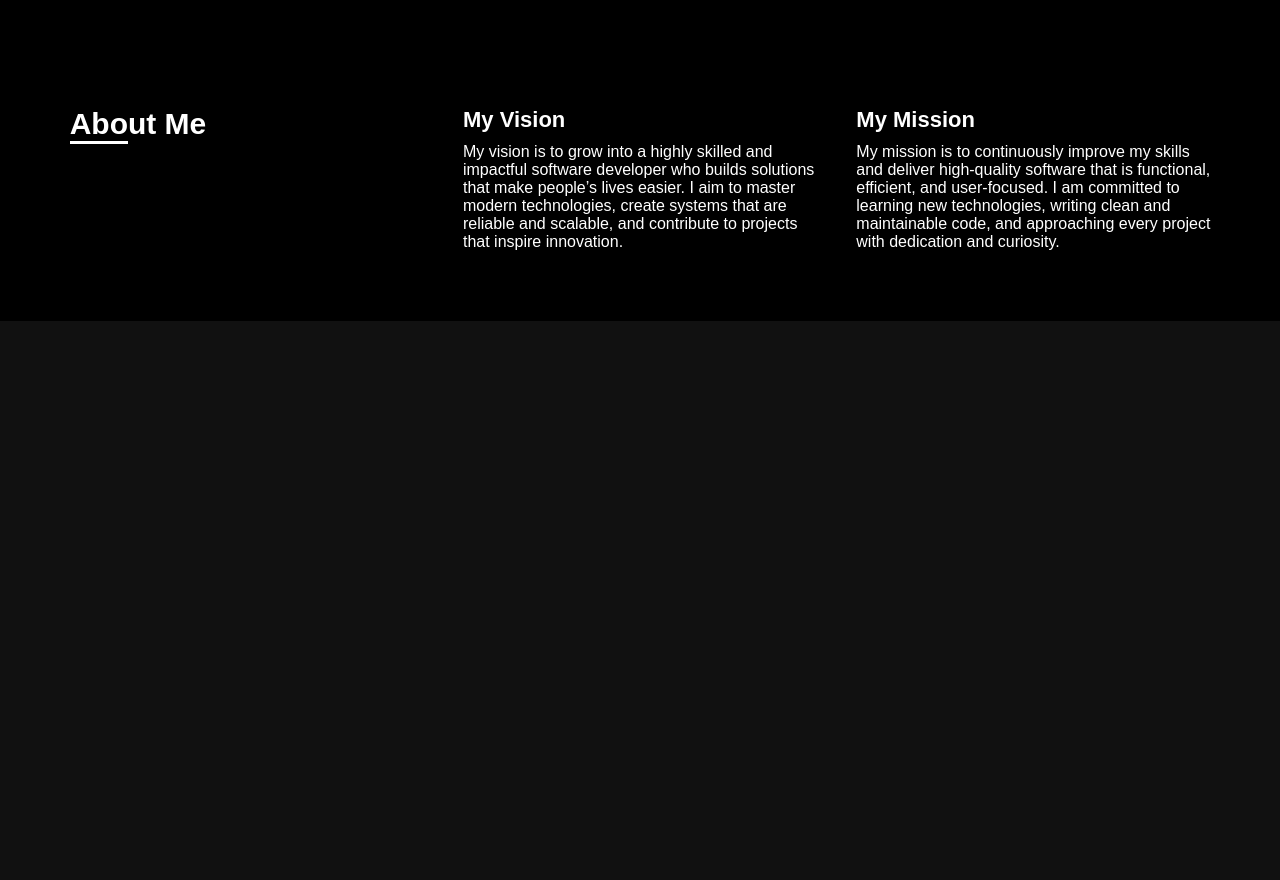
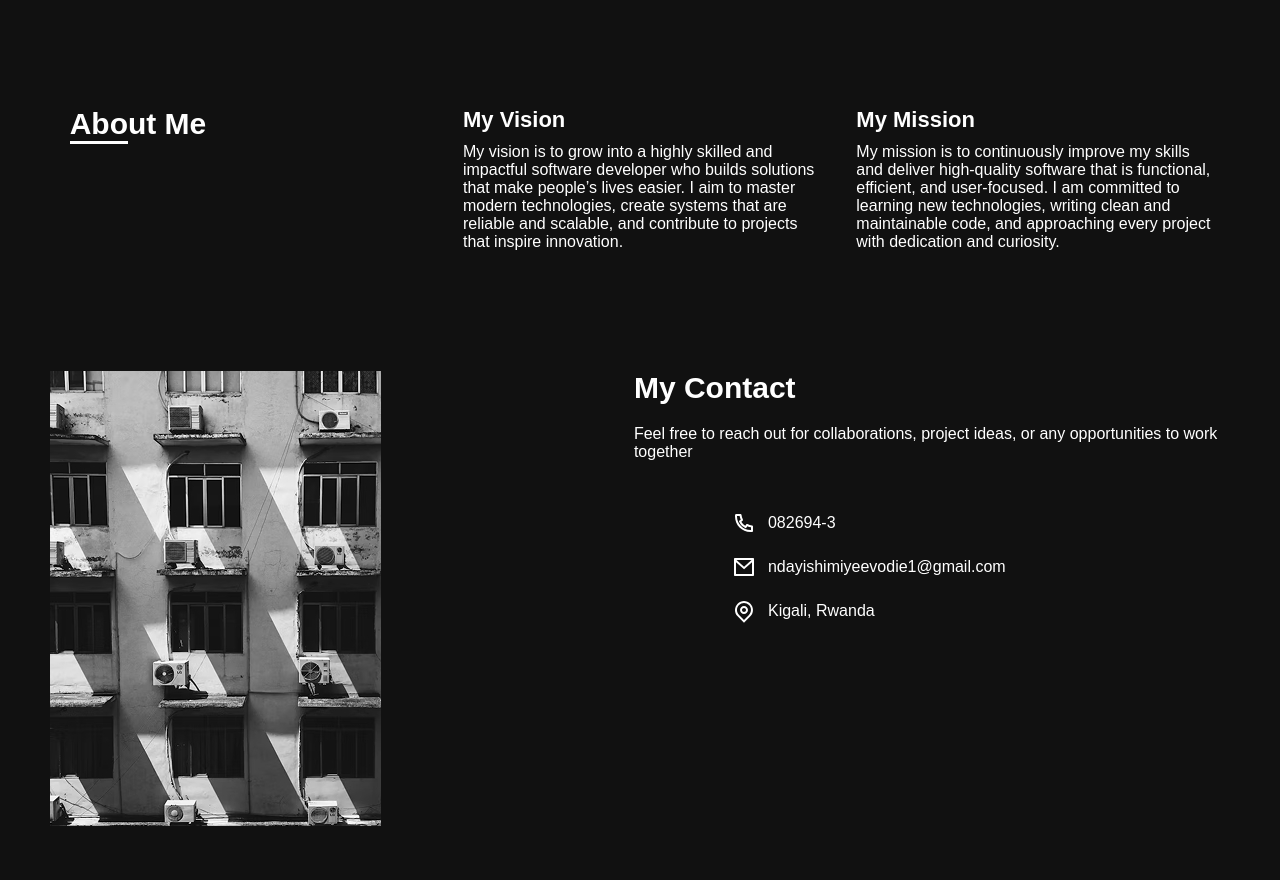
Before and after one commit to Evodie-nday/portofolio, a plain HTML site: page index.html in a window 1280 px wide. Shown: the part 1407-2287 px from the top of the page. Before the commit the page ends 1728 px from the top, so only its background shows below. Drawn offline with Linux system fonts and the light colour scheme.

Commit message:
contact section

```diff
--- a/CSS/style.css
+++ b/CSS/style.css
@@ -97,7 +97,7 @@ body{
 
 .projects-section{
   padding: 60px 40px;
-  background-color: black;
+  background-color: #111;
   color: white;
 }
 
@@ -164,7 +164,7 @@ body{
 }
 
 .about-section{
-  background-color: black;
+  background-color: #111;
   padding: 50px;
 }
 
@@ -219,3 +219,37 @@ body{
   margin-top: 0;
   margin-bottom: 20px;
 }
+.contact-section{
+  padding: 50px;
+}
+.contact-flex{
+  display: flex;
+  gap: 40px;
+}
+.contact-image{
+  width: 50%;
+}
+.contact-text h2{
+  margin-bottom: 20px;
+  font-size: 30px;
+}
+.contact-text p{
+  font-size: 16px;
+}
+
+ .contact-section2{
+  padding: 50px;
+ }
+ .contact-card{
+  display: flex;
+  flex-direction: column;
+  gap: 20px;
+  max-width: 400px;
+  align-items: flex-start;
+  margin: 0 auto;
+ }
+ .contact-item{
+  display: flex;
+  align-items: center;
+  gap: 12px;
+ }
--- a/index.html
+++ b/index.html
@@ -93,15 +93,48 @@
       </div>
       <div class="about-mission">
         <h3>My Mission</h3>
-        <p>My mission is to continuously improve my skills and deliver high-quality software that is functional, efficient, and user-focused. I am committed to learning new technologies, writing clean and maintainable code, and approaching every project with dedication and curiosity.</p>
+        <p>My mission is to continuously improve my skills and deliver high-quality software that is functional,
+          efficient, and user-focused. I am committed to learning new technologies, writing clean and maintainable code,
+          and approaching every project with dedication and curiosity.</p>
 
       </div>
     </div>
   </section>
+  <section class="contact-section">
+    <div class="contact-flex">
+      <div class="contact-image">
+        <img src="./images/image7.jpg" alt="image picture">
+      </div>
+      <div class="contact-text">
+        <h2>My Contact</h2>
+        <p>Feel free to reach out for collaborations, project ideas, or any opportunities to work together</p>
 
+          <section class="contact-section2">
+            <div class="contact-card">
+              <div class="contact-item"><svg class="icon" xmlns="http://www.w3.org/2000/svg" viewBox="0 0 24 24"
+                  width="24" height="24" fill="currentColor">
+                  <path
+                    d="M9.36556 10.6821C10.302 12.3288 11.6712 13.698 13.3179 14.6344L14.2024 13.3961C14.4965 12.9845 15.0516 12.8573 15.4956 13.0998C16.9024 13.8683 18.4571 14.3353 20.0789 14.4637C20.599 14.5049 21 14.9389 21 15.4606V19.9234C21 20.4361 20.6122 20.8657 20.1022 20.9181C19.5723 20.9726 19.0377 21 18.5 21C9.93959 21 3 14.0604 3 5.5C3 4.96227 3.02742 4.42771 3.08189 3.89776C3.1343 3.38775 3.56394 3 4.07665 3H8.53942C9.0611 3 9.49513 3.40104 9.5363 3.92109C9.66467 5.54288 10.1317 7.09764 10.9002 8.50444C11.1427 8.9484 11.0155 9.50354 10.6039 9.79757L9.36556 10.6821ZM6.84425 10.0252L8.7442 8.66809C8.20547 7.50514 7.83628 6.27183 7.64727 5H5.00907C5.00303 5.16632 5 5.333 5 5.5C5 12.9558 11.0442 19 18.5 19C18.667 19 18.8337 18.997 19 18.9909V16.3527C17.7282 16.1637 16.4949 15.7945 15.3319 15.2558L13.9748 17.1558C13.4258 16.9425 12.8956 16.6915 12.3874 16.4061L12.3293 16.373C10.3697 15.2587 8.74134 13.6303 7.627 11.6707L7.59394 11.6126C7.30849 11.1044 7.05754 10.5742 6.84425 10.0252Z">
+                  </path>
+                </svg>082694-3</div>
+              <div class="contact-item"><svg class="icon" xmlns="http://www.w3.org/2000/svg" viewBox="0 0 24 24"
+                  width="24" height="24" fill="currentColor">
+                  <path
+                    d="M3 3H21C21.5523 3 22 3.44772 22 4V20C22 20.5523 21.5523 21 21 21H3C2.44772 21 2 20.5523 2 20V4C2 3.44772 2.44772 3 3 3ZM20 7.23792L12.0718 14.338L4 7.21594V19H20V7.23792ZM4.51146 5L12.0619 11.662L19.501 5H4.51146Z">
+                  </path>
+                </svg><span>ndayishimiyeevodie1@gmail.com</span></div>
+              <div class="contact-item"><svg class="icon" xmlns="http://www.w3.org/2000/svg" viewBox="0 0 24 24"
+                  width="24" height="24" fill="currentColor">
+                  <path
+                    d="M12 20.8995L16.9497 15.9497C19.6834 13.2161 19.6834 8.78392 16.9497 6.05025C14.2161 3.31658 9.78392 3.31658 7.05025 6.05025C4.31658 8.78392 4.31658 13.2161 7.05025 15.9497L12 20.8995ZM12 23.7279L5.63604 17.364C2.12132 13.8492 2.12132 8.15076 5.63604 4.63604C9.15076 1.12132 14.8492 1.12132 18.364 4.63604C21.8787 8.15076 21.8787 13.8492 18.364 17.364L12 23.7279ZM12 13C13.1046 13 14 12.1046 14 11C14 9.89543 13.1046 9 12 9C10.8954 9 10 9.89543 10 11C10 12.1046 10.8954 13 12 13ZM12 15C9.79086 15 8 13.2091 8 11C8 8.79086 9.79086 7 12 7C14.2091 7 16 8.79086 16 11C16 13.2091 14.2091 15 12 15Z">
+                  </path>
+                </svg><span>Kigali, Rwanda</span></div>
+            </div>
+          </section>
+        </div>
 
-
-
+    </div>
+  </section>
 </body>
 
 </html>
```
Also changed, not shown: github-recovery-codes.txt (added).
